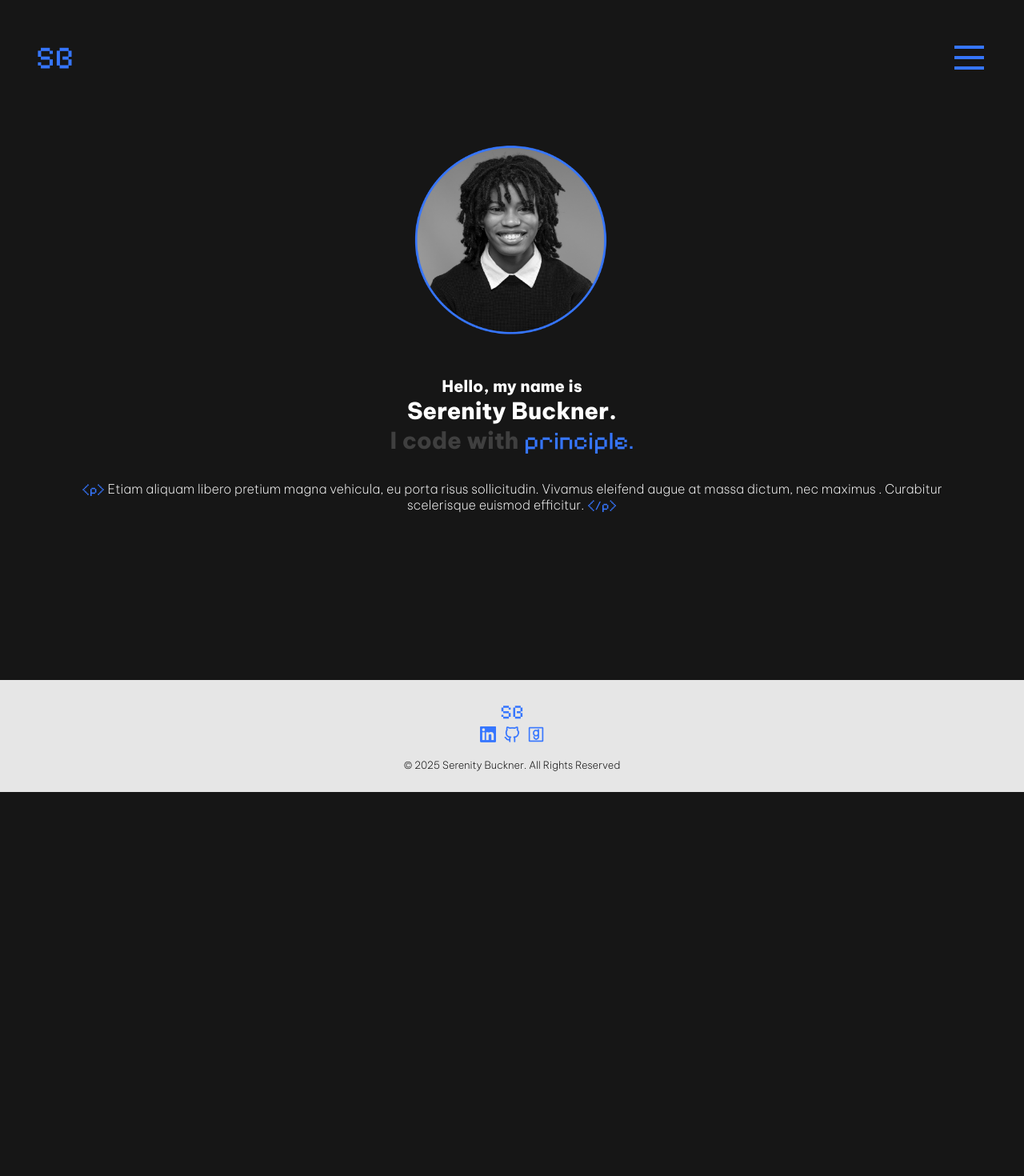
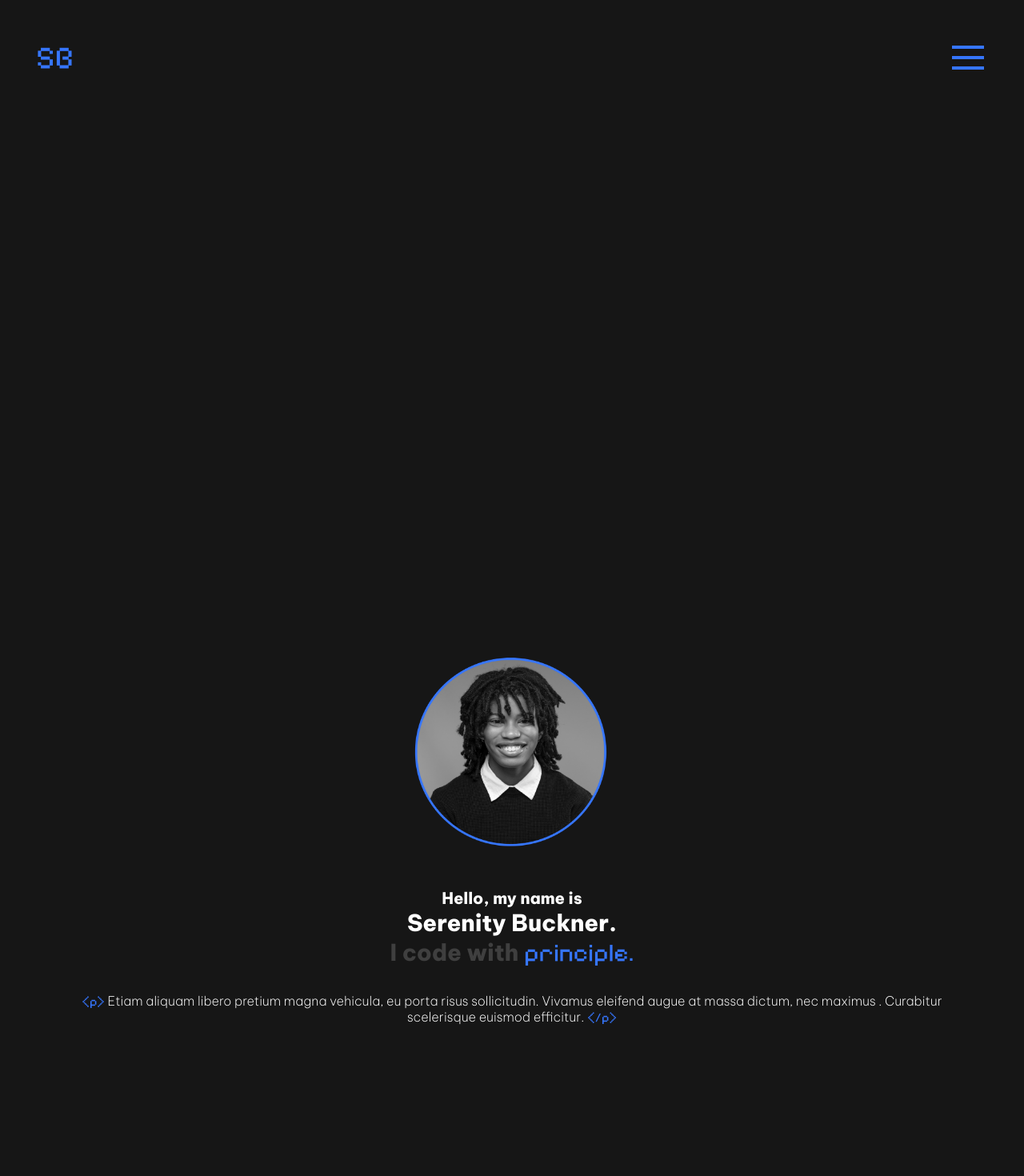
Before and after one commit to constance07/Personal-Portfolio, a Next.js app in the folder personal-portfolio/: page / in a window 1280 px wide. Shown: the top 1470 px of the page at 80% size. Before the commit the page ends 990 px from the top, so only its background shows below. Built offline with nearby package versions, Linux system fonts and the light colour scheme.

Commit message:
Day 4: Fixing Scaling Error

```diff
--- a/personal-portfolio/app/components/footer.tsx
+++ b/personal-portfolio/app/components/footer.tsx
@@ -3,7 +3,7 @@
 import {useState} from 'react';
 import Image from 'next/image';
 /*Styling Imports */
-import '../globals.css';
+// import '../globals.css';
 import github from '@/app/images/github.jpg';
 import goodreads from '@/app/images/goodreads.jpg';
 import linkedIn from '@/app/images/linkedIn.jpg';
--- a/personal-portfolio/app/components/hero.tsx
+++ b/personal-portfolio/app/components/hero.tsx
@@ -16,7 +16,7 @@ import { Be_Vietnam_Pro} from 'next/font/google';
 
 export default function Hero(){
     return(
-        <div>
+        <div className='heroContainer'>
             {/*My Headshot*/}
             <div className='headshotContainer'>
                 <Image
--- a/personal-portfolio/app/globals.css
+++ b/personal-portfolio/app/globals.css
@@ -4,13 +4,14 @@ body{
   background-color: #161616;
   margin: auto;
   overflow-y: hidden;
+
   overflow-x: hidden;
   /* height: 0%; */
 }
   /*Scroll-Bar*/
       /*Disables*/
       .overflowHidden{
-          height: 100%;
+          height: 100vh;
           overflow-y: hidden;
       }
       /*Enables*/
@@ -53,8 +54,8 @@ body{
       }
       .hamburgerContainer li{
           display: flex;
-          font-size: 1.8em;
-          padding: 10px;
+          font-size: 1.5em;
+          padding: 5px;
           height: 100%;
           color: #FFFFFF;
           transition: 0.15s;
@@ -75,19 +76,7 @@ body{
           cursor: default;
           display: flex;
           justify-content: center;
-      }
-
-      /* .hamburgerContainer a.active-link{
-          transition: background-color 0.25s;
-
-      }
-
-      .hamburgerContainer a.active-link:active{
-          transition: color 0.25s;
-
-      } */
-
-      ul.open{
+      } ul.open{
         visibility:visible;
         position: fixed;
         transform: translateX(0vw);
@@ -103,7 +92,6 @@ body{
         z-index: 6;
         animation: fade-out 0.25s;
       }
-
       /*Close Navigation Menu*/
       #close-Button{
         display: flex;
@@ -112,57 +100,46 @@ body{
         padding-right: 12%;
         margin-bottom: 50px;
       }
-
       #close-Button span:nth-child(1){
           margin-top: 100px;
-          height: 0.3rem;
-          width: 14%;
+          height: 5px;
+          width: 44px;
           z-index: 5;
           background-color: #3676FF;
           transform: translateY(-13px) rotate(45deg);
           cursor: pointer;
-      }
-
-      #close-Button span:nth-child(2){
-          height: 0.3rem;
-          width: 14%;
+      } #close-Button span:nth-child(2){
+          height: 5px;
+          width: 44px;
           z-index: 5;
           background-color: #3676FF;
           transform: translateY(-18px) rotate(-45deg);
           cursor: pointer;
-      }
-
-      .hamburgerIconBackground{
-          width: 50%;
+      }.hamburgerIconBackground{
+          width: 300px;
           height: 75px;
+          margin-left: 50px;
           display: flex;
           margin:0;
           justify-content: end;
           padding-bottom: 10%;
-      }
-
-      .hamburgerIcon{
+      } .hamburgerIcon{
           display: flex;
           flex-direction: column;
           justify-content: space-between;
-          width: 2.0rem;
+          position: static;
+          width: 35px;
           height: 30px;
           padding-top: 57px;
           margin-right: 55px;
           z-index: 5;
-     }
-
-     .hamburgerIcon span {
+     }.hamburgerIcon span {
           height: 0.25rem;
           width: 115%;
           background-color: #3676FF;
-      }
-
-      .hamburgerIcon:hover{
+      }.hamburgerIcon:hover{
           cursor: pointer;
-      }
-
-      #devLogo{
+      }#devLogo{
         display: flex;
         left: 0;
         justify-content: flex-start;
@@ -178,6 +155,14 @@ body{
         align-items: center;
   }
     /* HERO SECTION */
+    .heroContainer{
+      width: 100vw;
+      margin-top: 50%;
+      margin-bottom: 50%;
+      display: flex;
+      flex-direction: column;
+      justify-content: center;
+    }
     .straightHeadshot{
       width: 250px;
       transition: 0.5s ease-in;
@@ -221,6 +206,7 @@ body{
       padding-left: 60px;
       padding-right: 60px;
       padding-top: 15px;
+      margin-bottom: 100px;
     }#pTags{
       color: #3676FF;
       display: inline;
@@ -230,14 +216,17 @@ body{
       width: 100%;
       height: 140px;
       background-color: #E6E6E6;
-      position: absolute;
-      top: 850px;
+      position: relative;
+      top: 200px;
       left: 0;
       bottom: 0;
       right: 0;
       left: 0;
       width: 100%;
       text-align: center;
+      display: flex;
+      flex-direction: column;
+      align-items: center;
     }#smallDevLogo{
       color: #3676FF;
       font-size: 25px;
@@ -252,9 +241,13 @@ body{
     }#linkedIn, #github, #goodreads{
       width: 20px;
       height: 20px;
-      padding-left: 5px;
-      padding-right: 5px;
-    }#ownershipTag{
+      display: flex;
+      justify-content: space-between;
+    }.icons a{
+      cursor: pointer;
+      margin: 8px;
+    }
+    #ownershipTag{
       font-size: 0.8em;
     }
   /* TEMP USAGE */
@@ -263,6 +256,34 @@ body{
   }
 }
 
+/* Primary Function --> Ensures Footer sticks to bottom */
+/* @media(min-width: 500px){
+  .footerContainer{
+    position: fixed;
+  }
+} */
+
+@media(min-width: 640px){
+
+}
+
+
+
+
+
+
+
+
+
+
+
+
+
+
+
+
+
+/*Animations */
 
 @keyframes fade-out{
   from{
--- a/personal-portfolio/app/page.tsx
+++ b/personal-portfolio/app/page.tsx
@@ -1,4 +1,3 @@
-
 'use client'
 import Image from "next/image";
 import Navigation from "./components/navigation";
```
